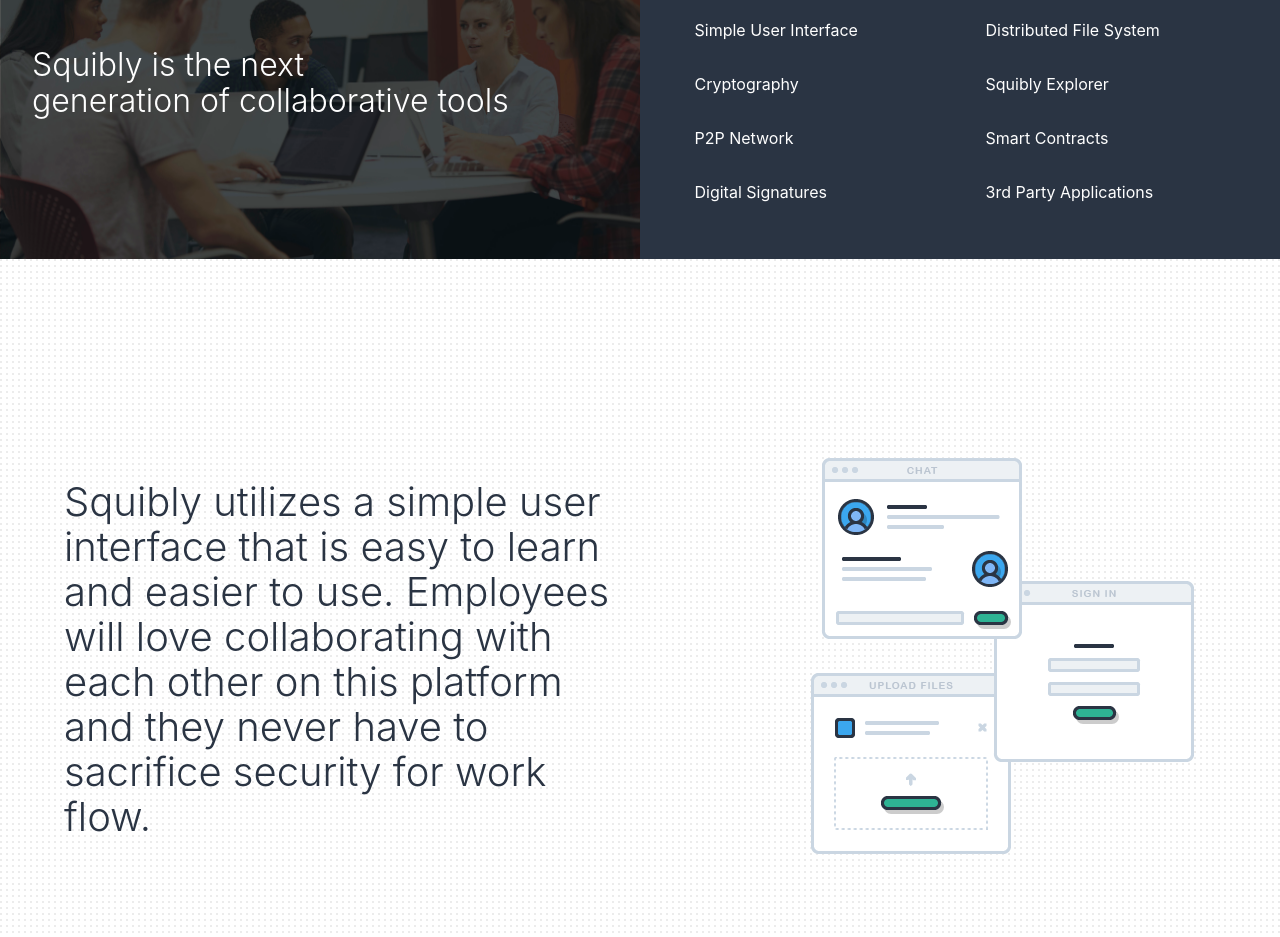
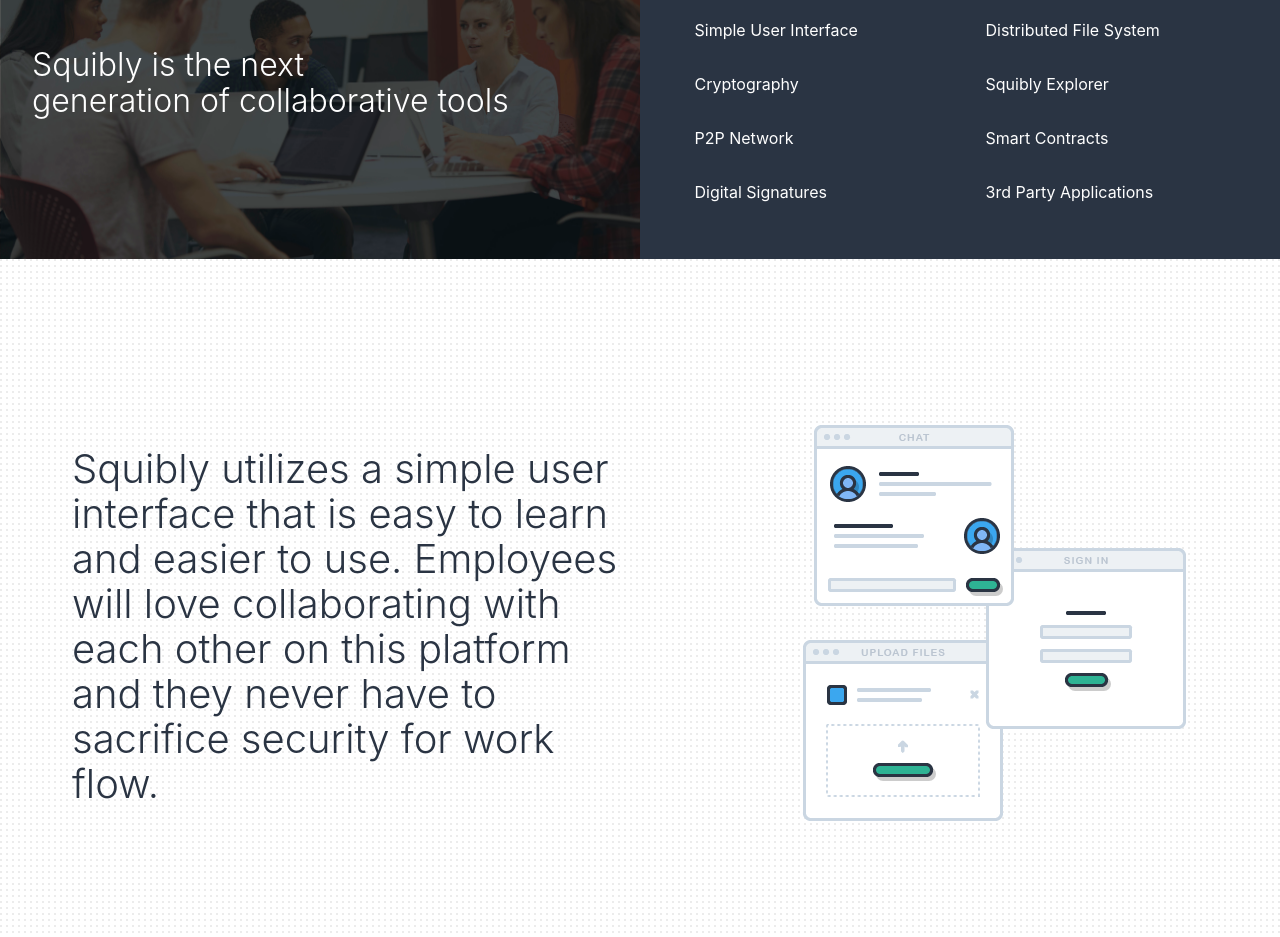
Before and after one commit to chubbymaus/squiblyBulma, a Gatsby site: page /product in a window 1280 px wide. Shown: the part 963-1900 px from the top of the page. Built offline with nearby package versions, Linux system fonts and the light colour scheme; Gatsby itself is replaced by a stand-in of ours; what @fortawesome/pro-regular-svg-icons would draw is missing.

Commit message:
changed product info section height

```diff
--- a/src/components/Product/Info.js
+++ b/src/components/Product/Info.js
@@ -8,7 +8,7 @@
 
 const Info = () => (
 
-    <section className="hero has-background-primary is-fullheight is-bold" id="about-section">
+    <section className="hero has-background-primary is-medium is-bold" id="about-section">
         <div className="hero-body">
             <div className="container has-text-left" id="interface">
                 <div className="columns">
```
